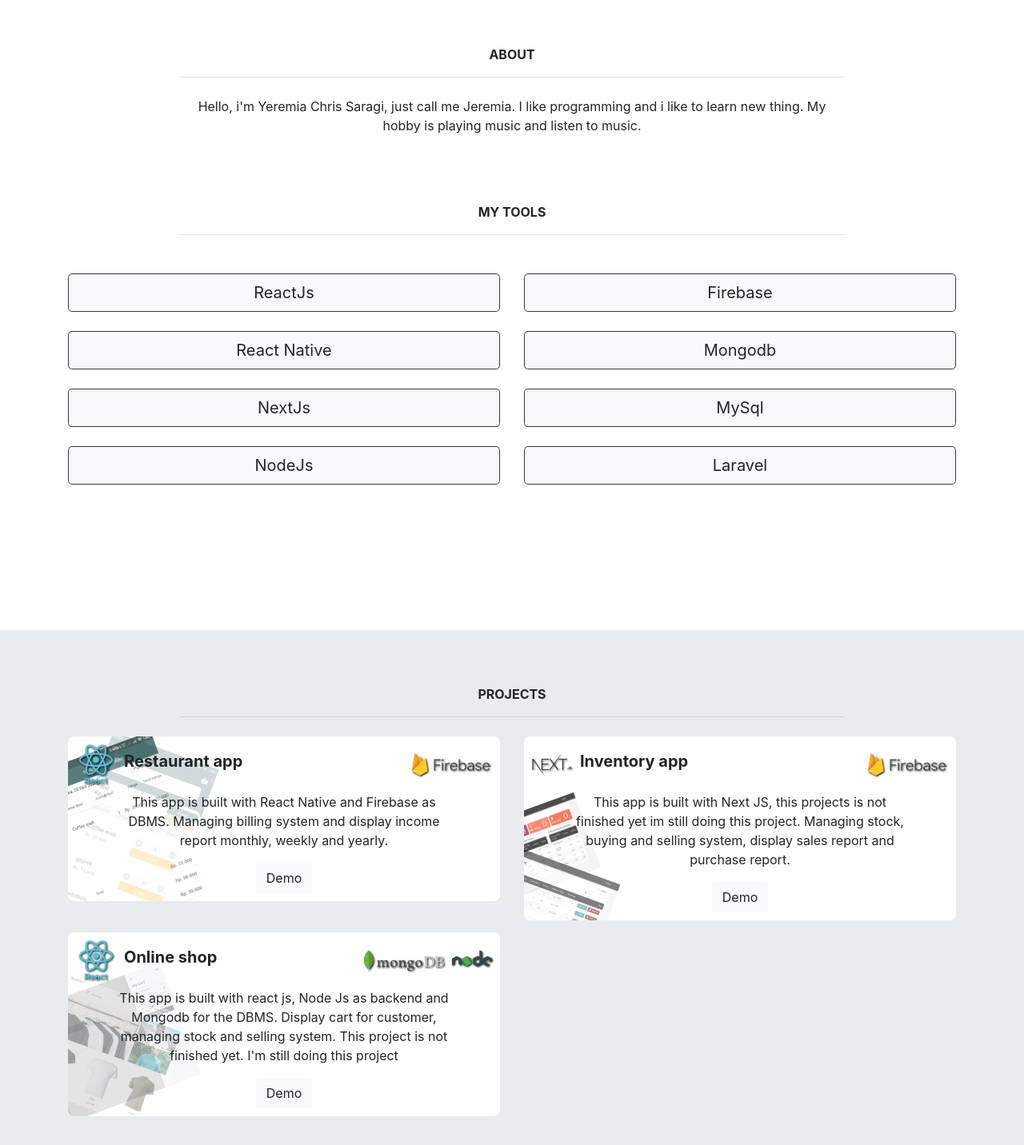
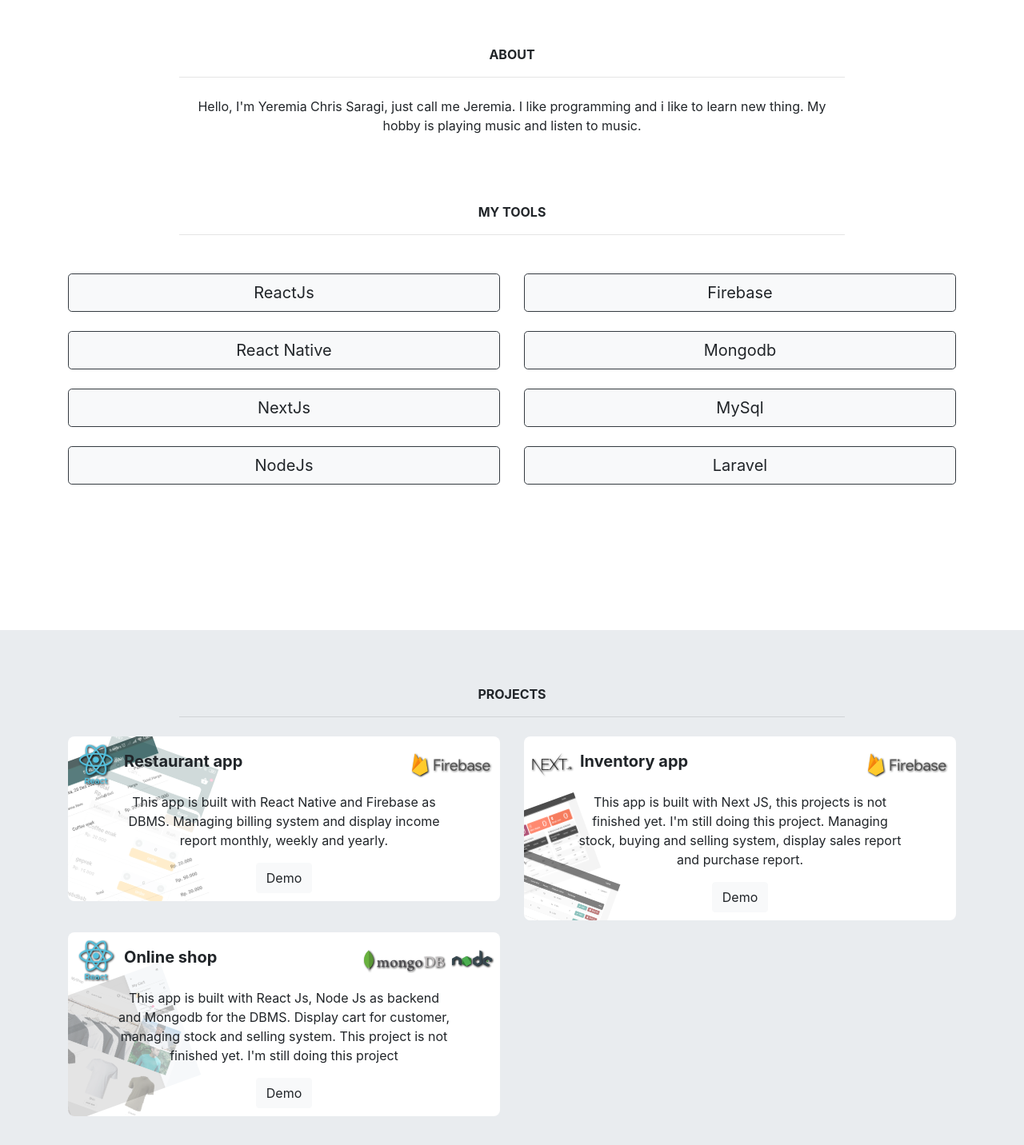
Before and after one commit to yeremiaChris/yeremiaChris.github.io, a plain HTML site: page index.html in a window 1280 px wide. Shown: the part 900-2332 px from the top of the page at 80% size. Drawn offline with nearby package versions, Linux system fonts and the light colour scheme.

Commit message:
merapikan huruf

```diff
--- a/index.html
+++ b/index.html
@@ -91,7 +91,7 @@
             </div>
             <div class="row ">
                 <div class="col  text-center d-flex justify-content-center">
-                    <p class="w-75">Hello, i'm Yeremia Chris Saragi, just call me Jeremia. I like programming and i like to learn new thing. My hobby is playing music and listen to music.</p>
+                    <p class="w-75">Hello, I'm Yeremia Chris Saragi, just call me Jeremia. I like programming and i like to learn new thing. My hobby is playing music and listen to music.</p>
                 </div>
             </div>
             <div class="row" id="tools">
@@ -166,7 +166,7 @@
                         </div>
                     </div>
                        <div class="keterangan">
-                           <p>This app is built with Next JS, this projects is not finished yet im still doing this project. Managing stock, buying and selling system, display sales report and purchase report.</p>
+                           <p>This app is built with Next JS, this projects is not finished yet. I'm still doing this project. Managing stock, buying and selling system, display sales report and purchase report.</p>
                        </div>
                        <a class="btn btn-light" href="https://github.com/yeremiaChris/rumahMakan" target="_blank">Demo</a>
                    </div>
@@ -188,7 +188,7 @@
                             </div>
                         </div>
                         <div class="keterangan">
-                            <p>This app is built with react js, Node Js as backend and Mongodb for the DBMS. Display cart for customer, managing stock and selling system. This project is not finished yet. I'm still doing this project </p>
+                            <p>This app is built with React Js, Node Js as backend and Mongodb for the DBMS. Display cart for customer, managing stock and selling system. This project is not finished yet. I'm still doing this project </p>
                         </div>
                         <a class="btn btn-light" href="https://github.com/yeremiaChris/tokoOnline" target="_blank">Demo</a>
 
```
